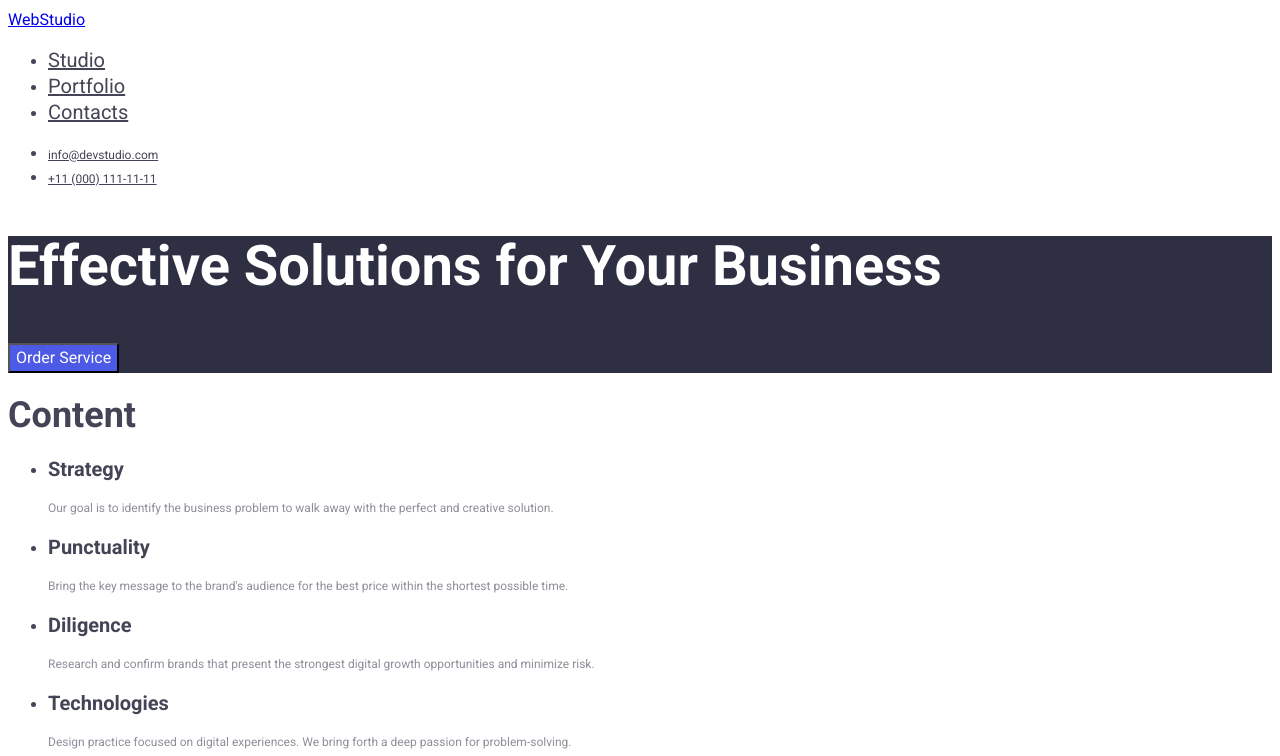
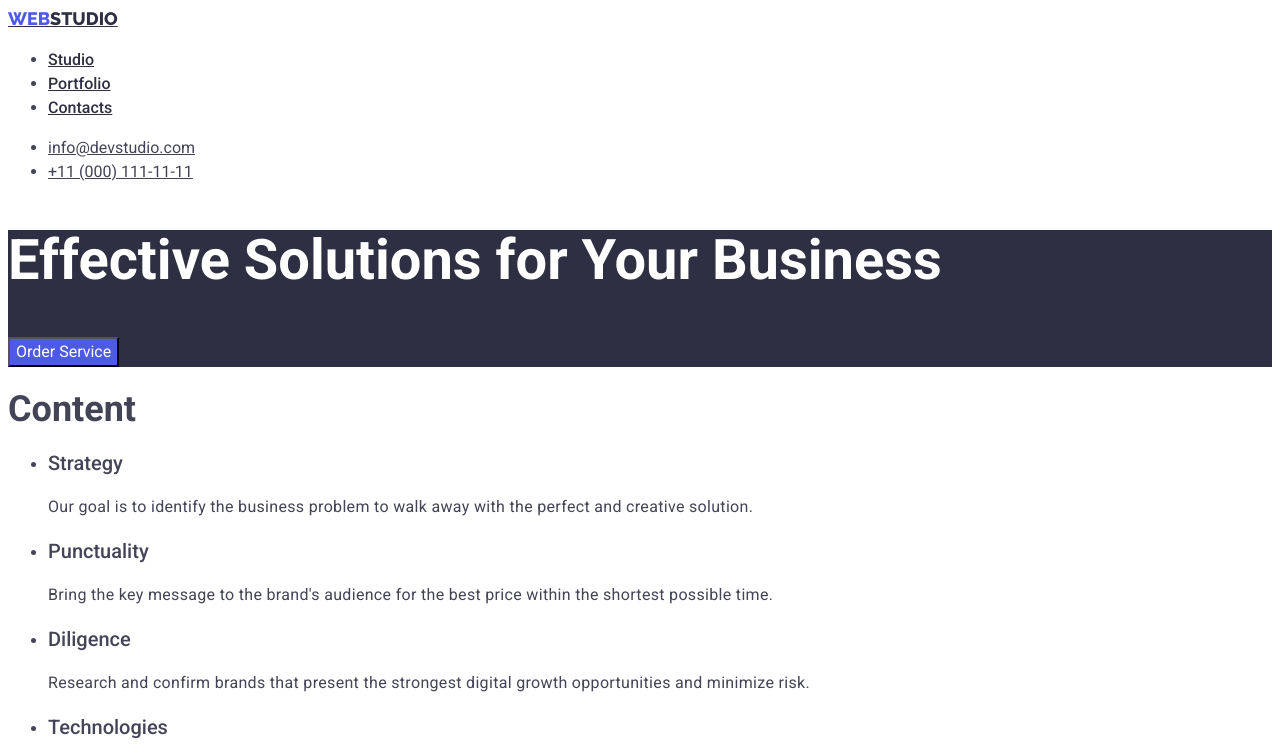
Before and after one commit to HannaKaniuk/goit-markup-hw-02, a plain HTML site: page index.html in a window 1280 px wide. Shown: the top 756 px of the page. Drawn offline with Linux system fonts and the light colour scheme.

Commit message:
homework2

```diff
--- a/css/styles.css
+++ b/css/styles.css
@@ -12,24 +12,22 @@ header {
 }
 
 .page-nav .link {
-  font-family: "Roboto", sans-serif;
-  color: #434455;
-  font-size: 20px;
-  font-weight: medium;
-  letter-spacing: 2%;
+  color: #2e2f42;
+  font-size: 16px;
+  font-family: Roboto;
+  font-weight: 500;
+  line-height: 24px;
 }
 
 .page-nav .link:hover {
   color: #4d5ae5;
 }
 .address-link {
-  font-family: "Roboto", sans-serif;
-  font-size: 12px;
   font-style: normal;
-  line-height: 16px;
   color: #434455;
-  text-decoration: underline;
-  letter-spacing: 4%;
+  font-size: 16px;
+  font-family: Roboto;
+  line-height: 24px;
 }
 .address-link:hover {
   color: #4d5ae5;
@@ -38,12 +36,11 @@ header {
   background-color: #2e2f42;
 }
 h1 {
-  font-family: "Roboto", sans-serif;
-  font-weight: bold;
+  color: #fff;
   font-size: 56px;
-  letter-spacing: 2%;
+  font-family: Roboto;
+  font-weight: 700;
   line-height: 60px;
-  color: #ffffff;
 }
 .button {
   font-family: "Roboto", sans-serif;
@@ -70,9 +67,30 @@ h3 {
   letter-spacing: 2%;
 }
 p {
-  font-family: "Roboto", sans-serif;
-  font-size: 12px;
-  line-height: 14px;
-  letter-spacing: 4%;
-  color: #8e8f99;
+  color: #434455;
+  font-size: 16px;
+  font-family: Roboto;
+  line-height: 24px;
+  letter-spacing: 0.32px;
 }
+.logo {
+  color: #2e2f42;
+  font-size: 18px;
+  font-family: Raleway;
+  font-weight: 800;
+  line-height: 21px;
+}
+.logo-blue {
+  color: #4d5ae5;
+  font-size: 18px;
+  font-family: Raleway;
+  font-weight: 800;
+  line-height: 21px;
+}
+h3 {
+  color: var#2E2F42;
+  font-size: 20px;
+  font-family: Roboto;
+  font-weight: 500;
+  line-height: 24px;
+}
--- a/index.html
+++ b/index.html
@@ -19,7 +19,9 @@
   <body>
     <header>
       <nav class="menu">
-        <a href="./index.html" class="logo">WebStudio</a>
+        <a href="./index.html" class="logo"
+          ><span class="logo-blue">WEB</span>STUDIO</a
+        >
         <ul class="page-nav">
           <li><a href="#studio" class="link">Studio</a></li>
           <li><a href="#portfolio" class="link">Portfolio</a></li>
@@ -122,7 +124,9 @@
     </main>
 
     <footer>
-      <a href="./index.html" class="logo">WebStudio</a>
+      <a href="./index.html" class="logo"
+        ><span class="logo-blue">WEB</span>STUDIO</a
+      >
       <p>
         Increase the flow of customers and sales for your business with digital
         marketing & growth solutions.
```
